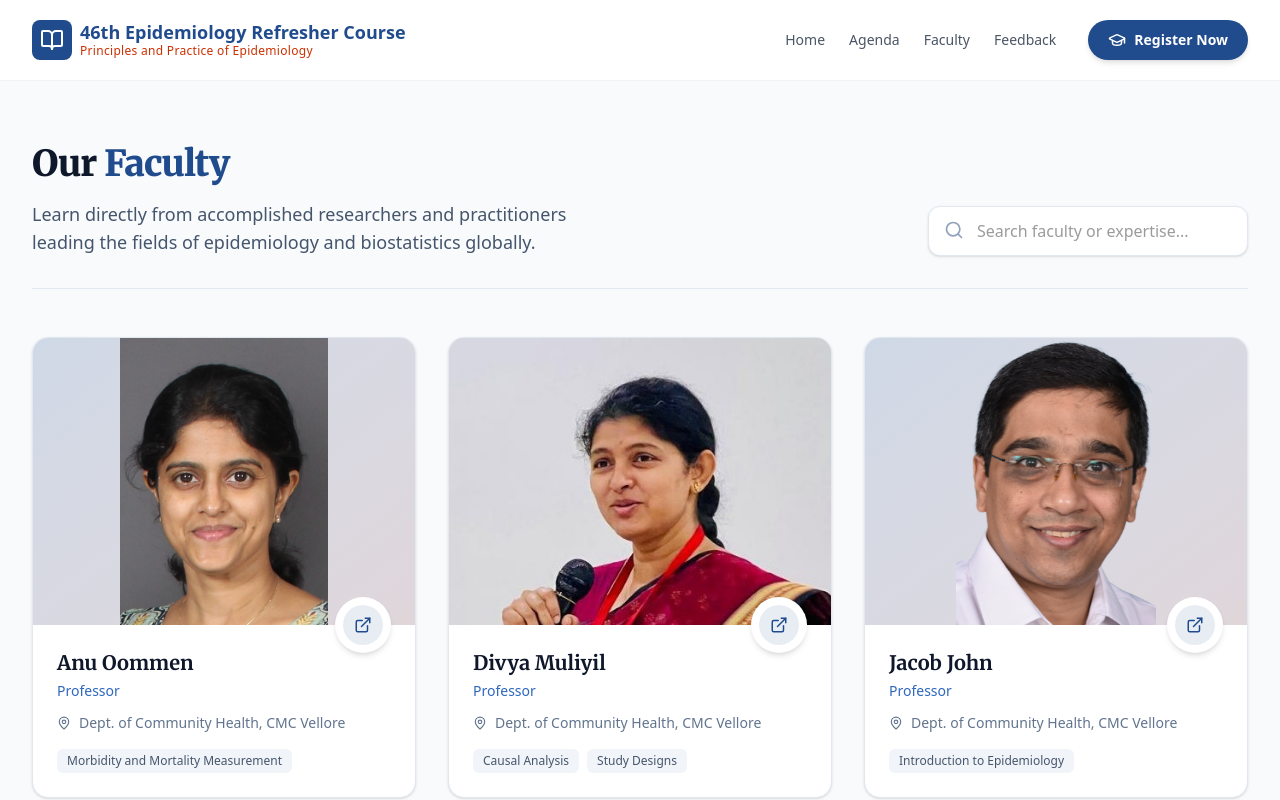
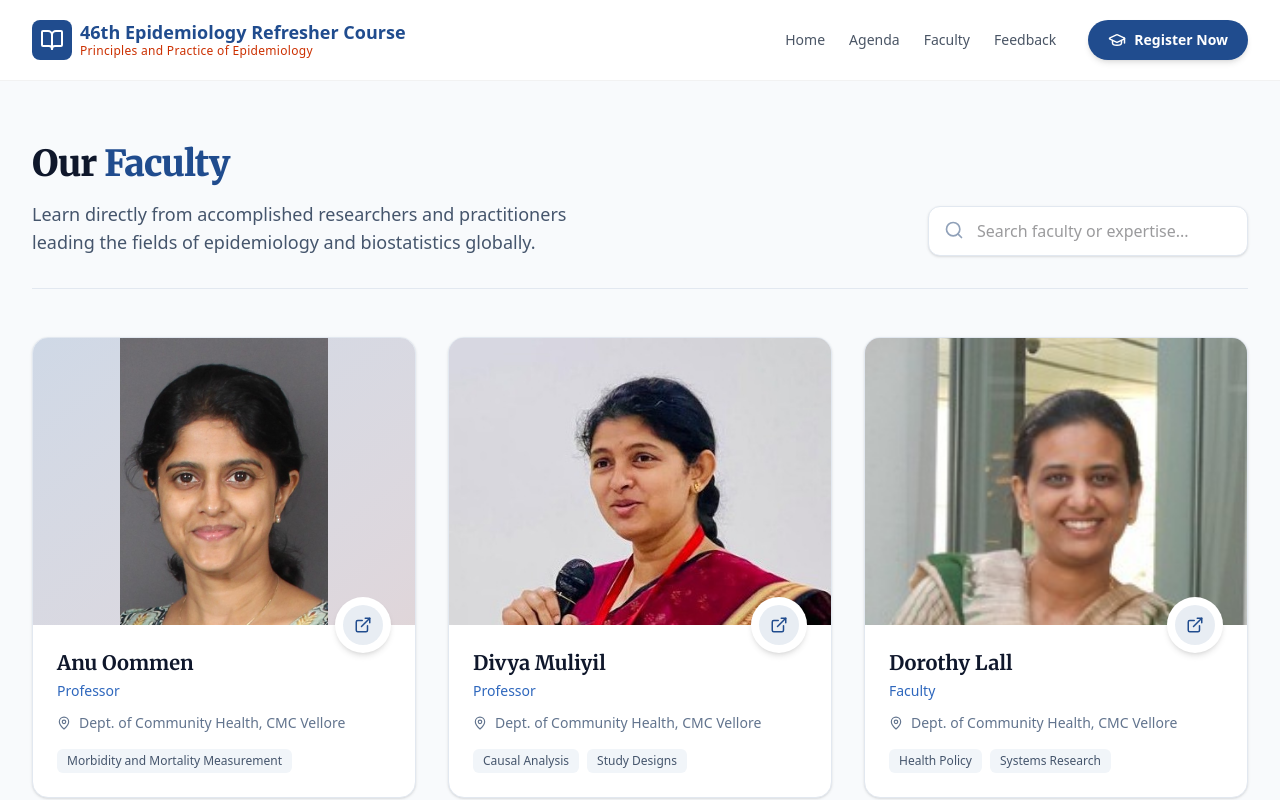
Before and after one commit to jebujohn/cmc-epi-bio-course, a Next.js app: page /faculty in a window 1280 px wide. Shown: the top 800 px of the page. Built offline with nearby package versions, Linux system fonts and the light colour scheme.

Commit message:
Alphabetize faculty list

```diff
--- a/src/app/faculty/page.tsx
+++ b/src/app/faculty/page.tsx
@@ -125,10 +125,12 @@ export default function FacultyPage() {
     const [searchTerm, setSearchTerm] = useState("");
     const [selectedFaculty, setSelectedFaculty] = useState<typeof facultyData[0] | null>(null);
 
-    const filteredFaculty = facultyData.filter(f =>
-        f.name.toLowerCase().includes(searchTerm.toLowerCase()) ||
-        f.expertise.some(e => e.toLowerCase().includes(searchTerm.toLowerCase()))
-    );
+    const filteredFaculty = facultyData
+        .filter(f =>
+            f.name.toLowerCase().includes(searchTerm.toLowerCase()) ||
+            f.expertise.some(e => e.toLowerCase().includes(searchTerm.toLowerCase()))
+        )
+        .sort((a, b) => a.name.localeCompare(b.name));
 
     return (
         <div className="bg-slate-50 min-h-screen py-16">
```
